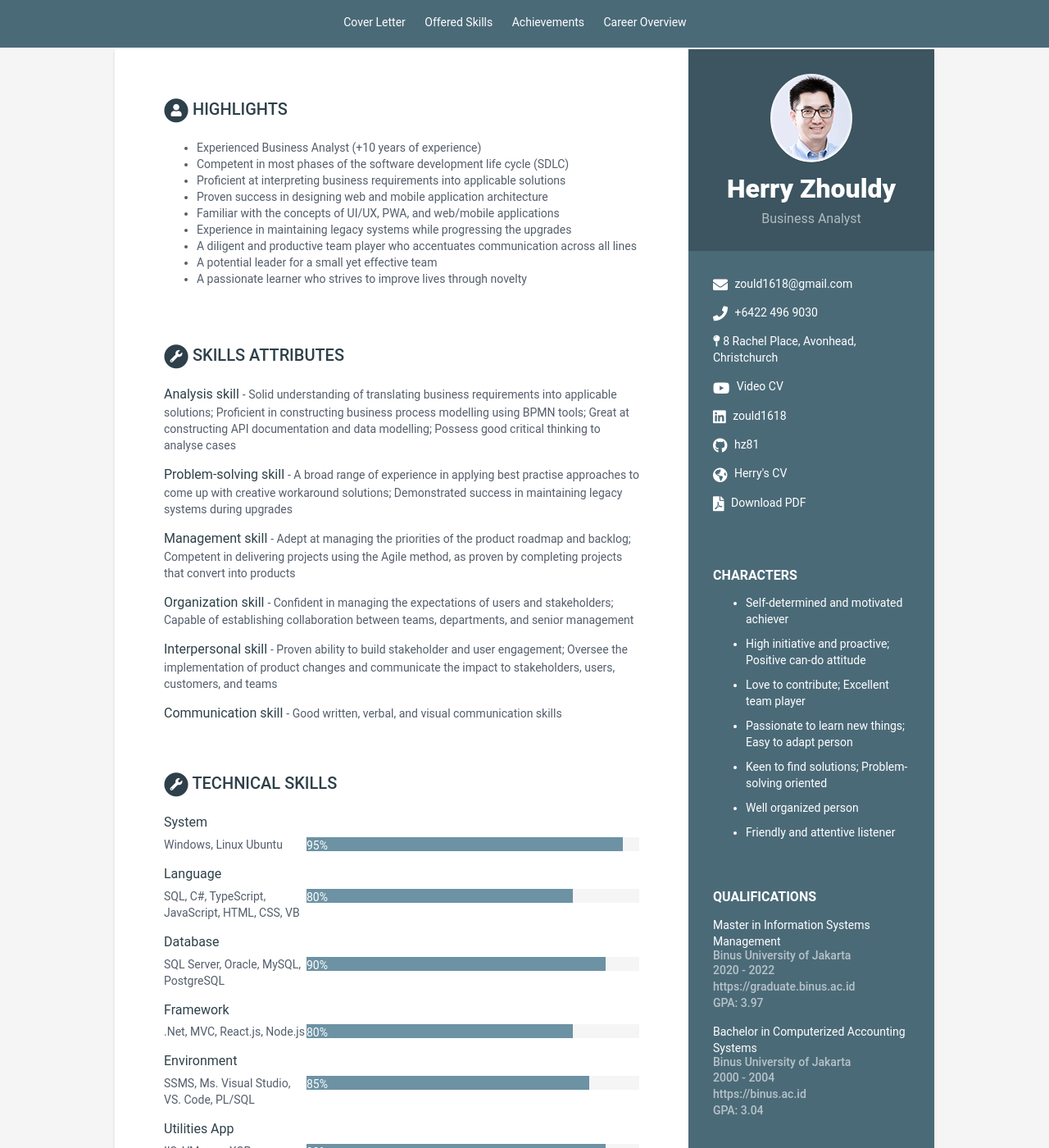
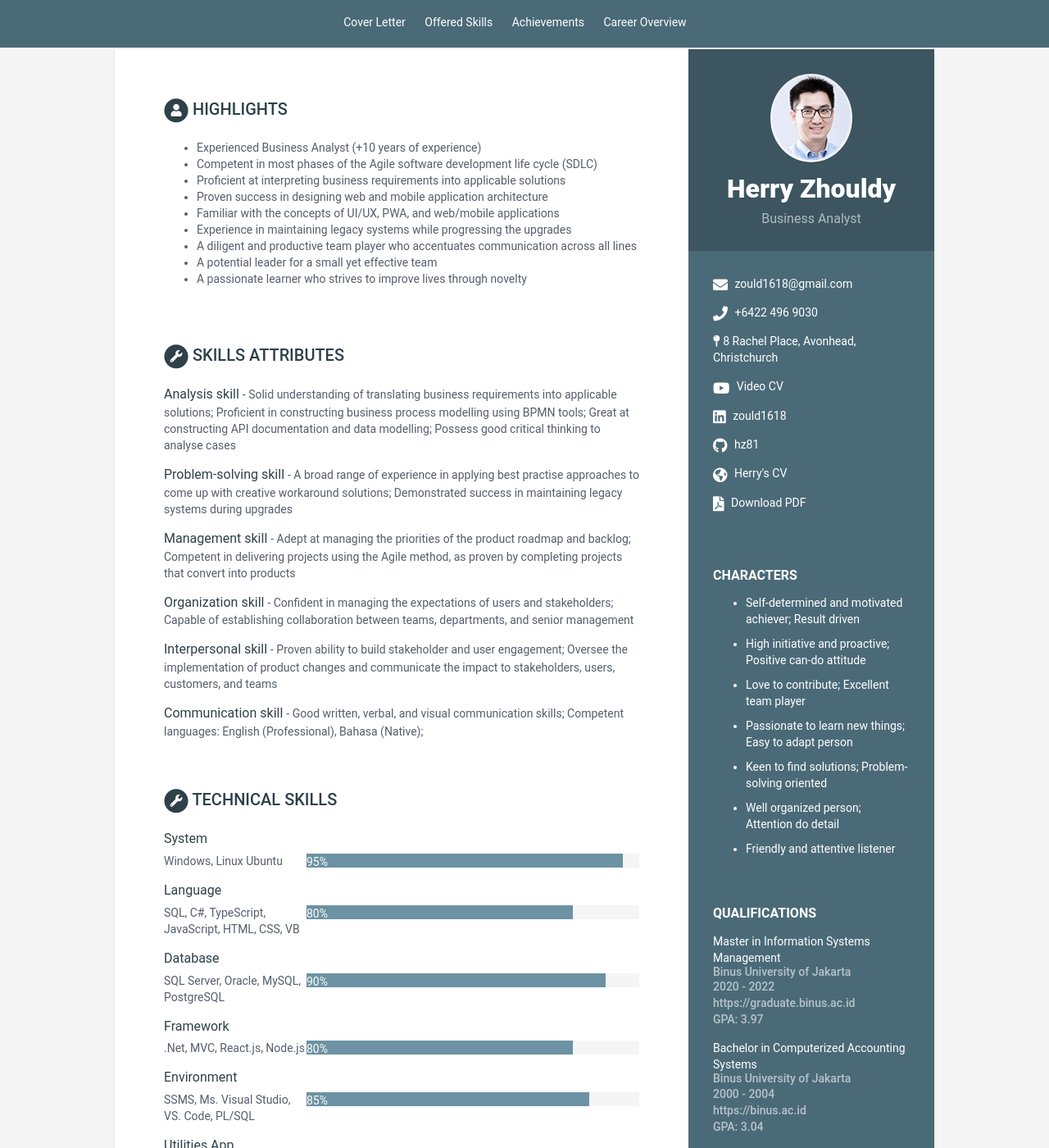
Before and after one commit to hz81/cv-ba3, a Jekyll site: the page built from index.html, in a window 1280 px wide and 1400 px high. Shown: the whole window at 82% size. Built offline with Jekyll 4.4.1, drawn with Linux system fonts in a browser that asks for light colours; some of the changed text lies outside the part shown.

Commit message:
Update data.yml

```diff
--- a/_data/data.yml
+++ b/_data/data.yml
@@ -31,12 +31,12 @@ sidebar:
     characters:
       title: Characters
       info:
-        - item: Self-determined and motivated achiever
+        - item: Self-determined and motivated achiever; Result driven
         - item: High initiative and proactive; Positive can-do attitude
         - item: Love to contribute; Excellent team player
         - item: Passionate to learn new things; Easy to adapt person
         - item: Keen to find solutions; Problem-solving oriented
-        - item: Well organized person
+        - item: Well organized person; Attention do detail
         - item: Friendly and attentive listener
 
     languages:
@@ -97,7 +97,7 @@ highlights:
     title: Highlights
     summary: |
       - Experienced Business Analyst (+10 years of experience)
-      - Competent in most phases of the software development life cycle (SDLC)
+      - Competent in most phases of the Agile software development life cycle (SDLC)
       - Proficient at interpreting business requirements into applicable solutions
       - Proven success in designing web and mobile application architecture
       - Familiar with the concepts of UI/UX, PWA, and web/mobile applications
@@ -125,7 +125,7 @@ skills-attributes:
         desc: "Proven ability to build stakeholder and user engagement; Oversee the implementation of product changes and communicate the impact to stakeholders, users, customers, and teams"
 
       - title: Communication skill
-        desc: Good written, verbal, and visual communication skills
+        desc: "Good written, verbal, and visual communication skills; Competent languages: English (Professional), Bahasa (Native);"
 
 skills-tech:
     title: Technical Skills
@@ -155,7 +155,7 @@ skills-tech:
         level: 90%
 
       - group: "Collaboration App"
-        name: "Github, Office365, Google Workspace, Jira Software"
+        name: "Github, M365, Google Workspace, Jira"
         level: 90%
 
 achievements:
```
